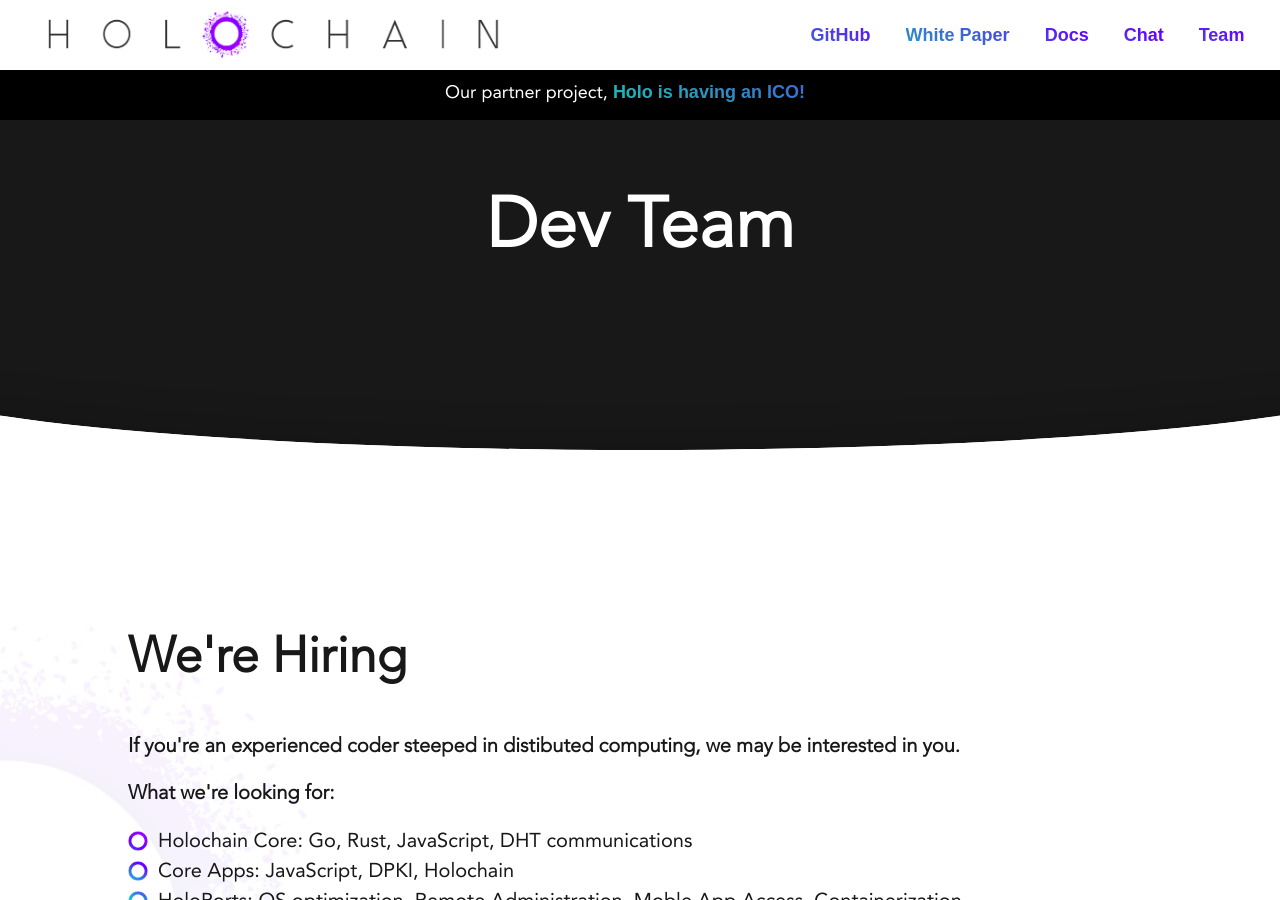
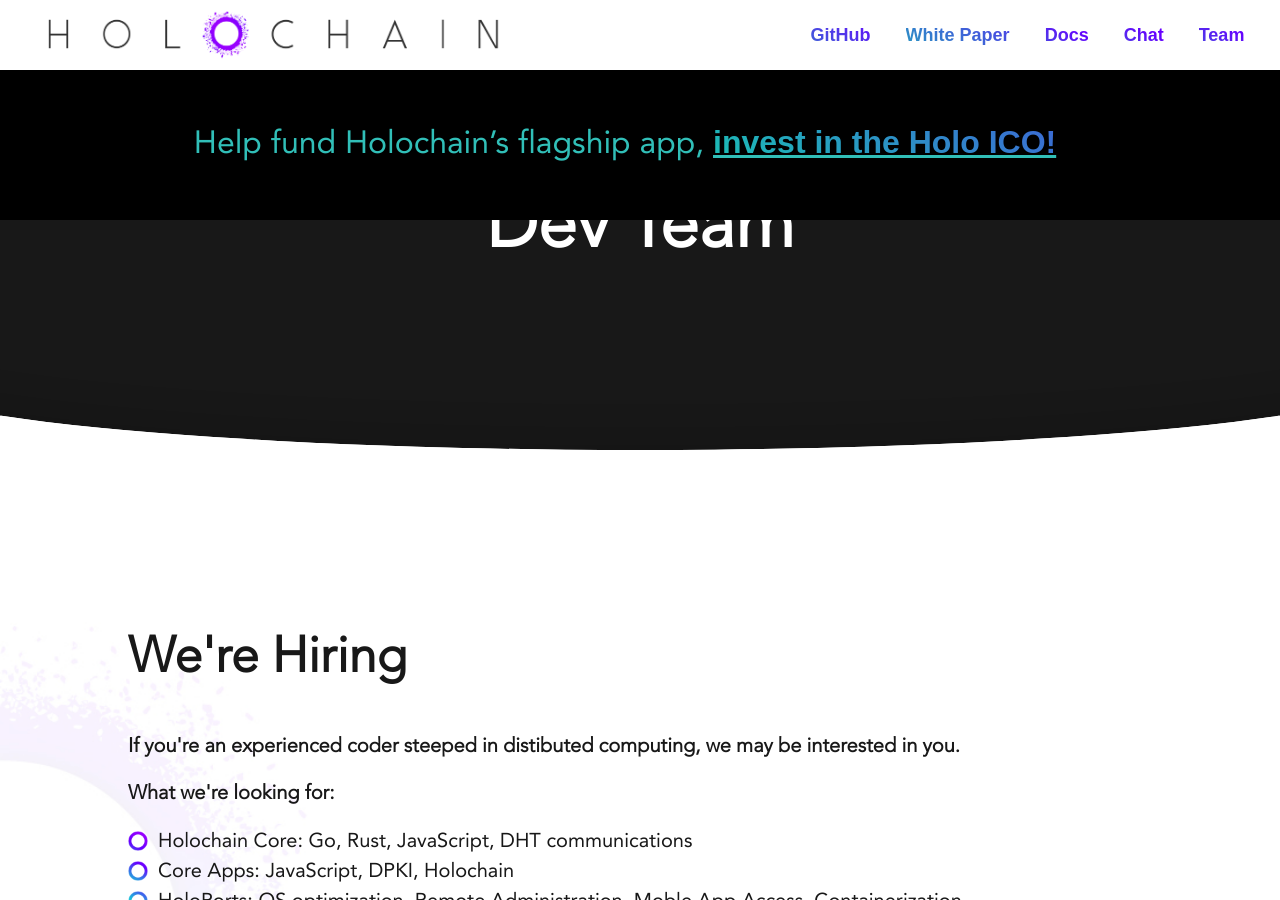
Before and after one commit to holochain/website, a Jekyll site: the page built from devteam.html, in a window 1280 px wide and 900 px high. Built offline with Jekyll 4.4.1, drawn with Linux system fonts in a browser that asks for light colours; nearby versions of some CDN libraries.

Commit message:
Updates Homepage & Banner
Addresses issue #53

```diff
--- a/_includes/header.html
+++ b/_includes/header.html
@@ -3,6 +3,6 @@
     <p><a href="/"><img class="fadelogo header-logo" src="{{ '/assets/images/Holochain_header-logo.png' | theme_image_url }}" height="50" alt="Holochain Logo" /></a><span class="text-right no-mobile"><a href="https://github.com/holochain/holochain-proto">GitHub</a> <a target="_blank" href="https://github.com/holochain/holochain-proto/blob/whitepaper/holochain.pdf">White Paper</a> <a target="_blank" href="https://developer.holochain.org/">Docs</a> <a target="_blank" href="https://chat.holochain.org/">Chat</a>  <a href="/team.html">Team</a></span></p>
   </div>
   <div class="temp-banner">
-    <p>Our partner project, <a href="https://holo.host/ico" target="blank">Holo is having an ICO!</a></p>
+    <p>Help fund Holochain’s flagship app, <a href="http://ico.holo.host/" target="blank">invest in the Holo ICO!</a></p>
   </div>
 </header>
--- a/_sections/application.html
+++ b/_sections/application.html
@@ -1,5 +1,5 @@
 ---
-order: 5
+order: 6
 _slug: applications
 title: Applications
 colour_scheme: light
--- a/_sections/demands.html
+++ b/_sections/demands.html
@@ -1,5 +1,5 @@
 ---
-order: 4
+order: 5
 _slug: demands
 title: Demands
 colour_scheme: light
--- a/css/main.scss
+++ b/css/main.scss
@@ -20,6 +20,10 @@
 @mixin for-weird-breakpoint {
   // To eleminate floating menu that breaks below the header
   @media (min-width: 769px) and (max-width: 901px) { @content; }
+}
+@mixin for-temp-banner {
+  // To eleminate margin in banner
+  @media (min-width: 600px) and (max-width: 770px) { @content; }
 }
 @mixin for-tablet-portrait-up {
   @media (min-width: 600px) { @content; }
@@ -260,7 +264,7 @@
 .temp-banner {
   margin: 0;
   background-color: black;
-  height: 40px;
+  height: 140px;
   width: 100%;
   position: fixed;
   top: 70px;
@@ -268,10 +272,14 @@
   text-align: center;
   color: white;
 
+
   @include for-tablet-portrait-up{
     margin-left: -20px !important;
     padding-top: 10px;
 
+  }
+  @include for-temp-banner {
+    margin:0 !important;
   }
   p {
   @include for-phone-only {
@@ -282,6 +290,16 @@
   }
 }
 
+.temp-banner p {
+  margin-top: 40px !important;
+  font-size: 2em !important;
+  color: #31bfb8 !important;
+}
+
+.temp-banner a {
+  text-decoration: underline !important;
+  text-decoration-color: #31bfb8 !important;
+}
 
 footer {
   clear: both;
```
Also changed, not shown: _sections/host.html (+5 -3 lines).
